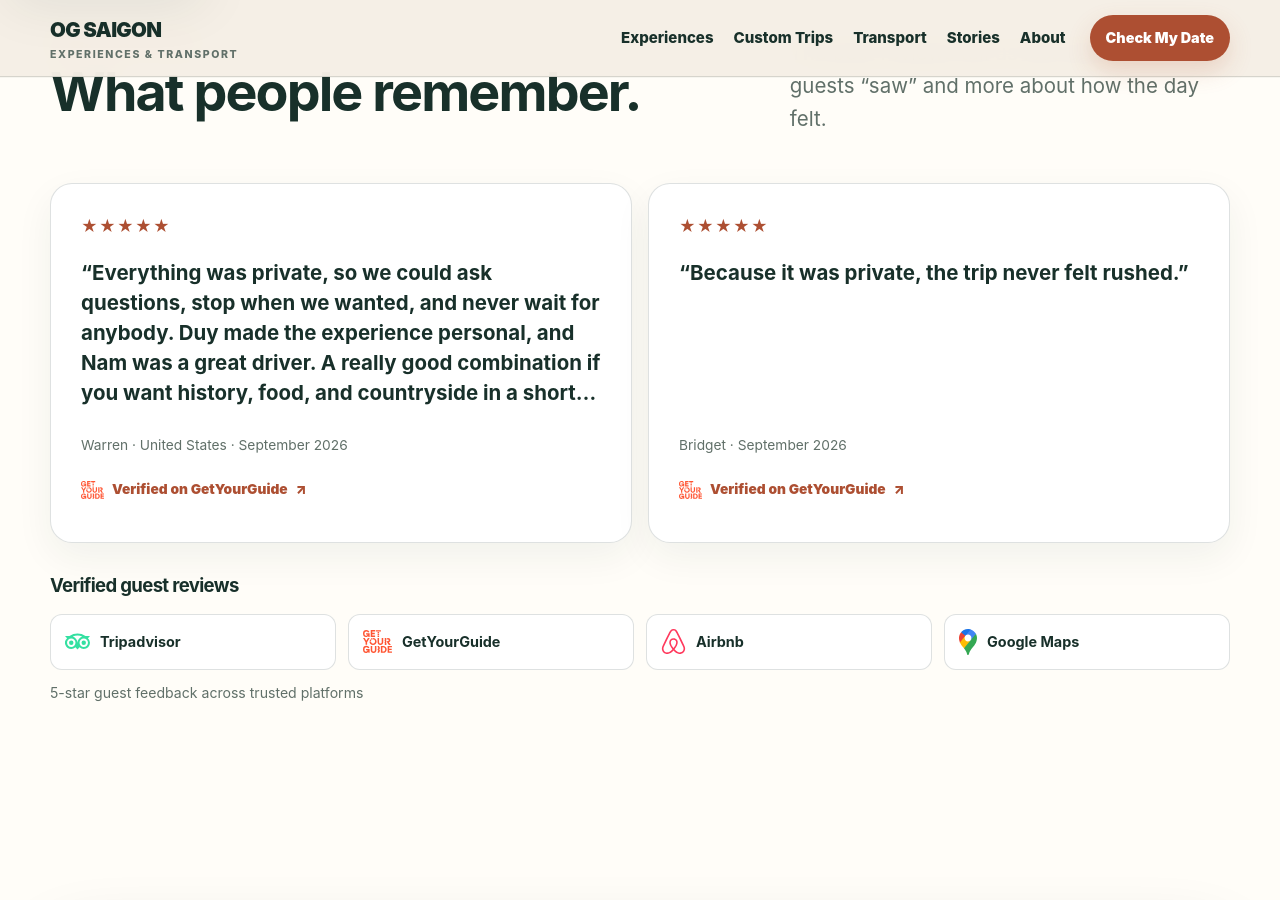
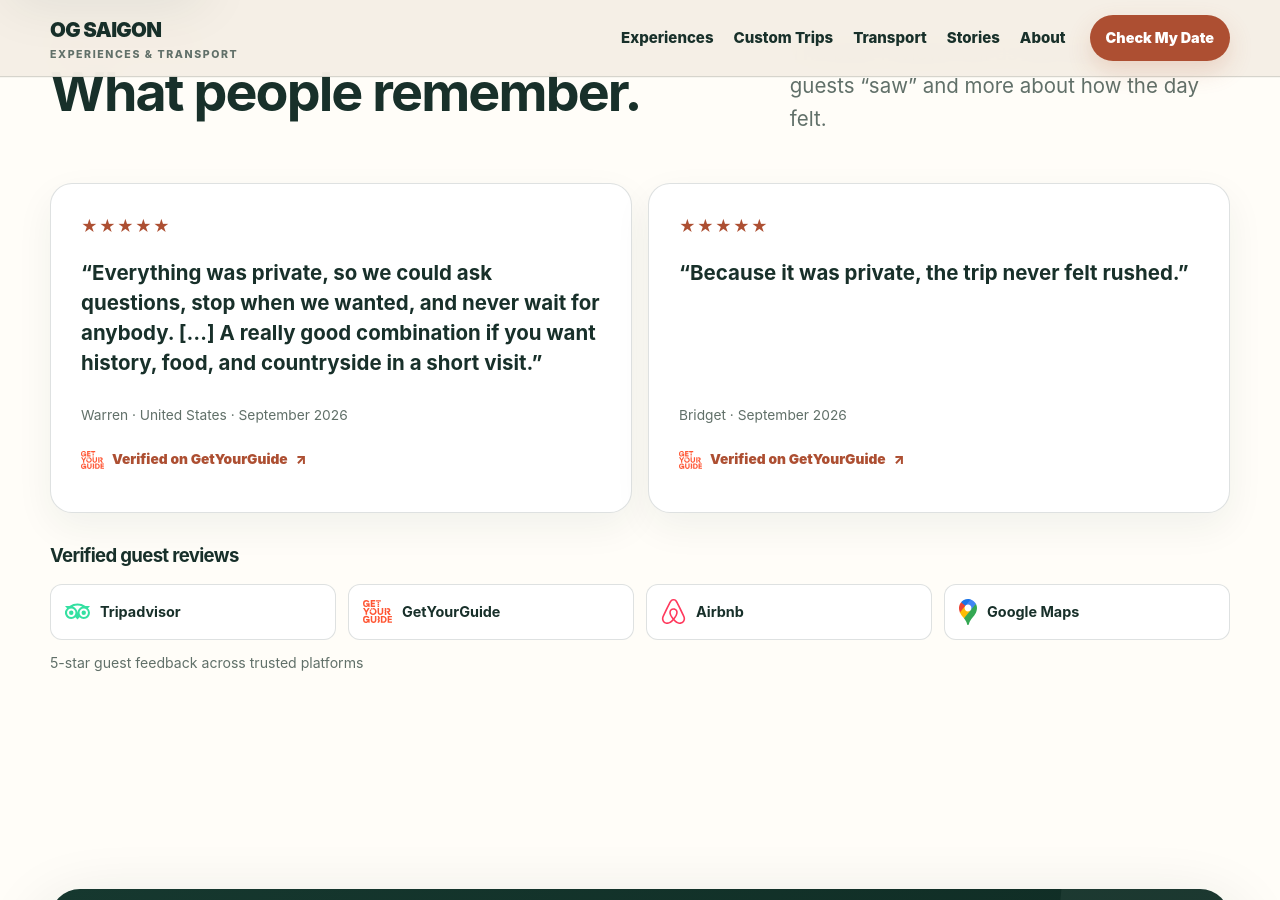
Before and after one commit to DSG2025/DSG2025.github.io, a Jekyll site: the page built from index.html, in a window 1280 px wide and 900 px high, scrolled down 3524 px. Built offline with Jekyll 4.4.1, drawn with Linux system fonts in a browser that asks for light colours.

Commit message:
Reviews V1: accurately excerpt Warren while respecting founder privacy

```diff
--- a/index.html
+++ b/index.html
@@ -223,7 +223,7 @@ footer_variant: home
 <div class="testimonial-grid">
 <article class="testimonial-card">
 <div aria-label="5 out of 5 stars" class="testimonial-stars">★★★★★</div>
-<blockquote class="testimonial-quote testimonial-quote--featured">“Everything was private, so we could ask questions, stop when we wanted, and never wait for anybody. Duy made the experience personal, and Nam was a great driver. A really good combination if you want history, food, and countryside in a short visit.”</blockquote>
+<blockquote class="testimonial-quote testimonial-quote--featured">“Everything was private, so we could ask questions, stop when we wanted, and never wait for anybody. […] A really good combination if you want history, food, and countryside in a short visit.”</blockquote>
 <p class="testimonial-meta">Warren · United States · September 2026</p>
 <a class="testimonial-source text-link" data-platform-link="getyourguide" href="https://www.getyourguide.com/og-saigon-experience--transport-s695288/" rel="noopener noreferrer" target="_blank"><img src="/assets/images/review-platforms/getyourguide.svg" alt="" aria-hidden="true" width="23" height="19" loading="lazy">Verified on GetYourGuide <span aria-hidden="true">↗</span></a>
 </article>
```
